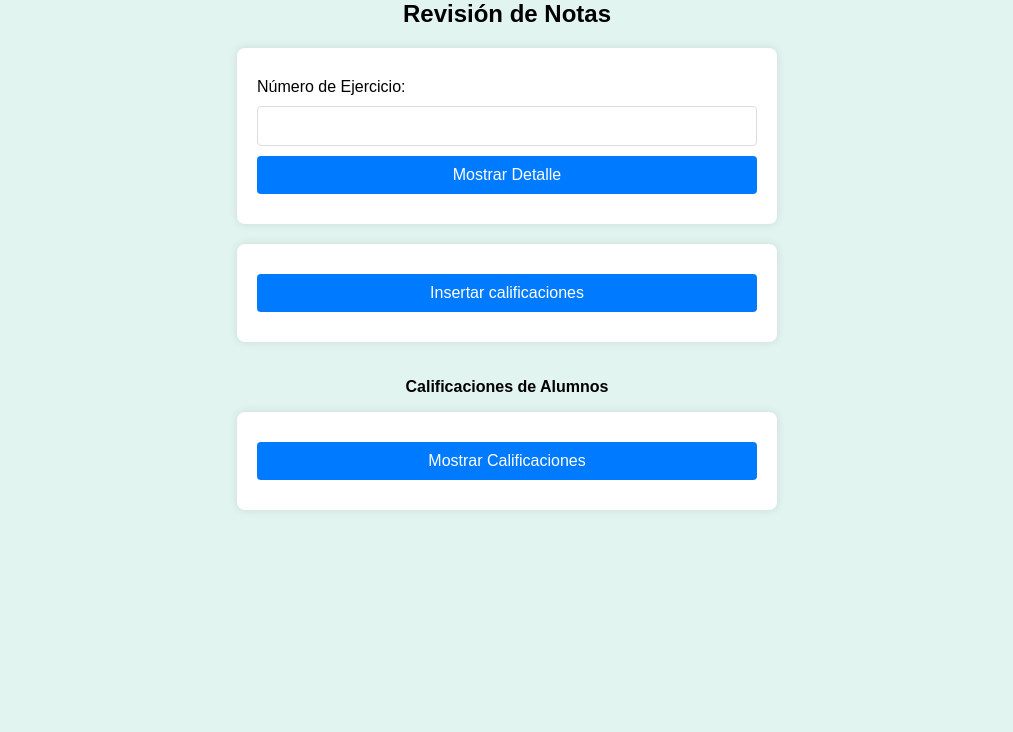
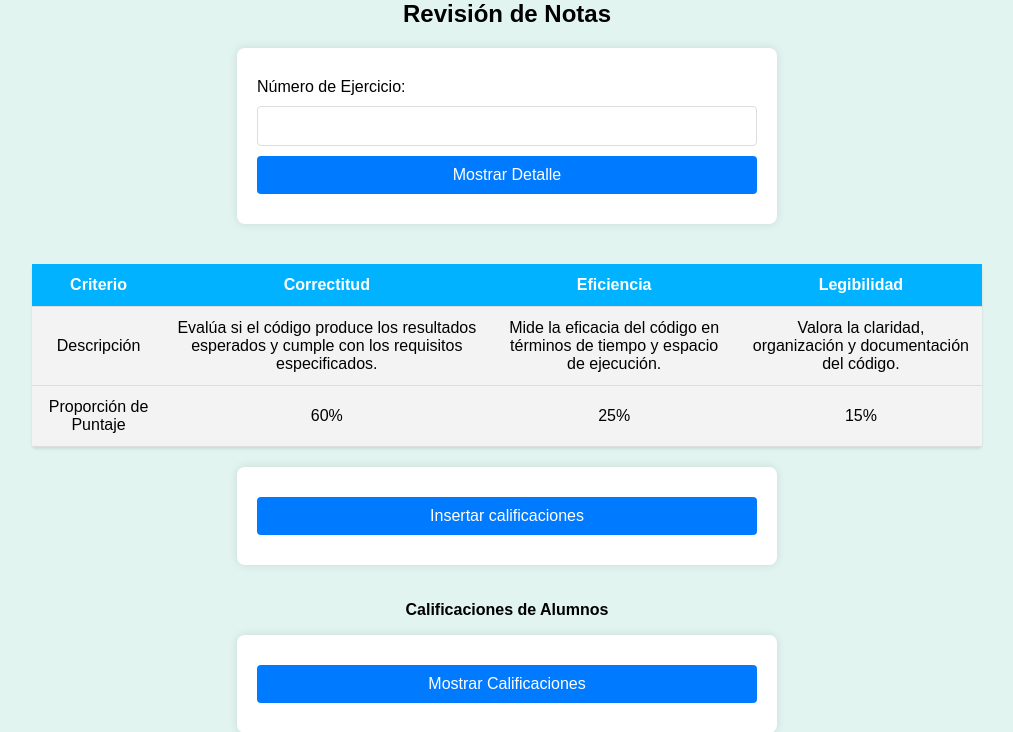
Before and after one commit to nnthony/RPA_calificaciones, a Flask app: page / in a window 1280 px wide. Shown: the part 1178-1910 px from the top of the page, without its empty margins (133-1146 px from the left). Before the commit the page ends 1688 px from the top, so only its background shows below. Run offline with Flask 3, Linux system fonts and the light colour scheme.

Commit message:
commit 3

```diff
--- a/app.py
+++ b/app.py
@@ -161,7 +161,7 @@ def start_grading():
     flash('Calificaciones procesadas.')
     return redirect(url_for('index'))
 
-# Analisis de plagio
+# Analisis de plagio con jplag
 
 @app.route('/run_jplag', methods=['POST'])
 def run_jplag():
--- a/templates/index.html
+++ b/templates/index.html
@@ -97,6 +97,30 @@
           <input type="number" id="numero_ejercicio" name="numero_ejercicio" required>
           <button type="submit">Mostrar Detalle</button>
         </form>
+        <table border="0" cellspacing="0" cellpadding="5">
+          <thead>
+              <tr>
+                  <th>Criterio</th>
+                  <th>Correctitud</th>
+                  <th>Eficiencia</th>
+                  <th>Legibilidad</th>
+              </tr>
+          </thead>
+          <tbody>
+              <tr>
+                  <td>Descripción</td>
+                  <td>Evalúa si el código produce los resultados esperados y cumple con los requisitos especificados.</td>
+                  <td>Mide la eficacia del código en términos de tiempo y espacio de ejecución.</td>
+                  <td>Valora la claridad, organización y documentación del código.</td>
+              </tr>
+              <tr>
+                  <td>Proporción de Puntaje</td>
+                  <td>60%</td>
+                  <td>25%</td>
+                  <td>15%</td>
+              </tr>
+          </tbody>
+        </table>
 
       <!-- Mostrar la tabla de calificaciones si existen resultados -->
       {% if detalle %}
```
